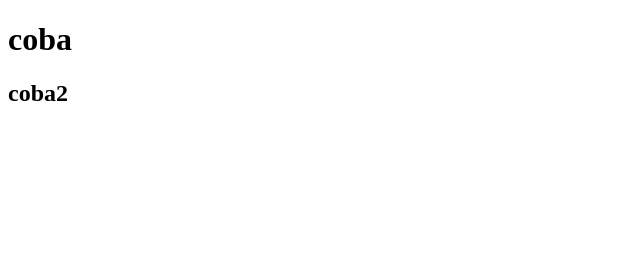
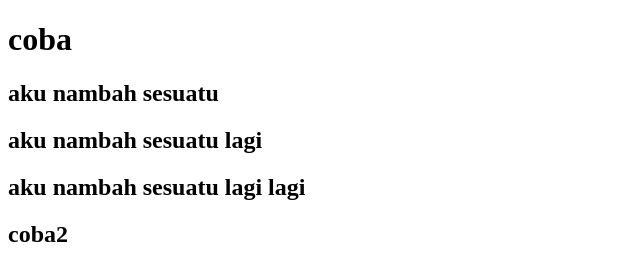
Before and after one commit to feryokta16/latihanGithub, a plain HTML site: page index.html in a window 1280 px wide. Shown: the whole page, without its empty margins (0-640 px from the left). Drawn offline with Linux system fonts and the light colour scheme.

Commit message:
feat: add 2 h2 element

```diff
--- a/index.html
+++ b/index.html
@@ -7,6 +7,9 @@
   </head>
   <body>
     <h1>coba</h1>
+    <h2>aku nambah sesuatu</h2>
+    <h2>aku nambah sesuatu lagi</h2>
+    <h2>aku nambah sesuatu lagi lagi</h2>
     <h2>coba2</h2>
   </body>
 </html>
```
